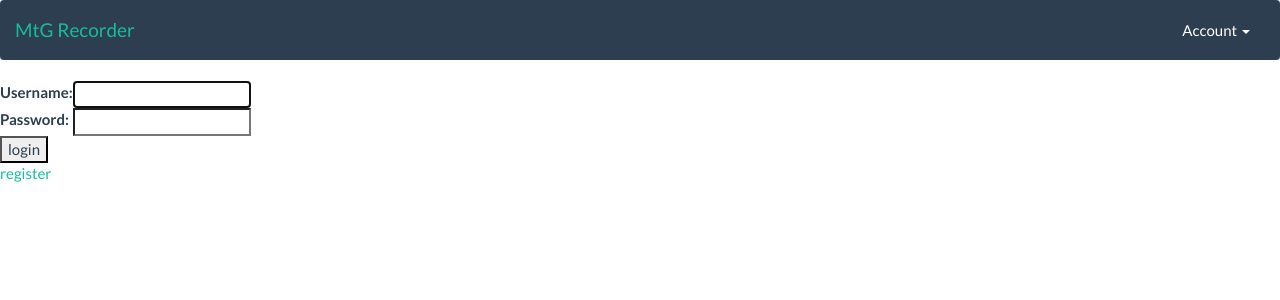
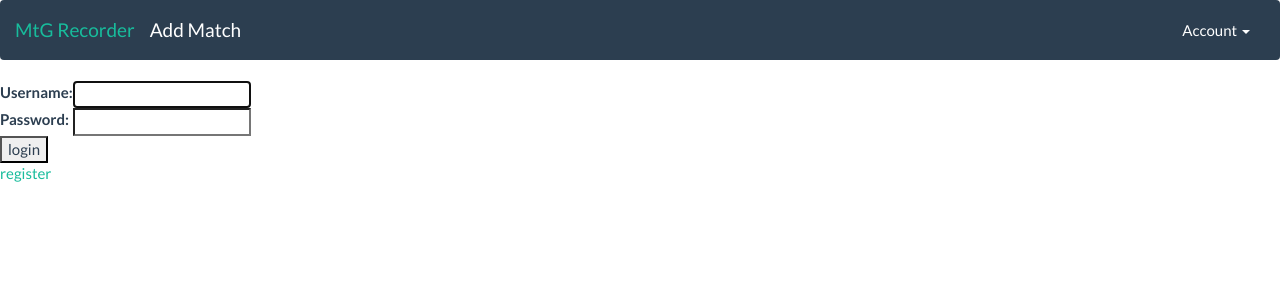
Before and after one commit to edasaur/mtg-recorder, a Django app: page /login/?next=/welcome/ in a window 1280 px wide. Shown: the top 300 px of the page. Run offline with Django 3.2, Linux system fonts and the light colour scheme; parts of the project's set-up code (start-up, migrations or seed data) failed here and were passed over; some libraries are stand-ins or nearby versions.

Commit message:
moved add match to header

```diff
--- a/templates/base.html
+++ b/templates/base.html
@@ -26,6 +26,10 @@
 	      </button>
 	      <a class="navbar-brand" href="/welcome">MtG Recorder</a>
 	    </div>
+
+        <div class="navbar-header">
+          <a class="navbar-brand" href="/request">Add Match</a>
+        </div>
 
 	    <div class="collapse navbar-collapse" id="bs-example-navbar-collapse-1">
 	      <ul class="nav navbar-nav navbar-right">
--- a/templates/registration/loggedin.html
+++ b/templates/registration/loggedin.html
@@ -5,7 +5,6 @@
 <h1>Welcome <a href="/profile/{{username}}">{{first_name}}</a>!</h1>
 <p>Thank you for logging in.</p>
 <div class="col-xs-6">
-<a href="/request">Add Match</a>
 <table>
 <tr>
     <td width="100px"><h4>Opponent</h4></td>
```
